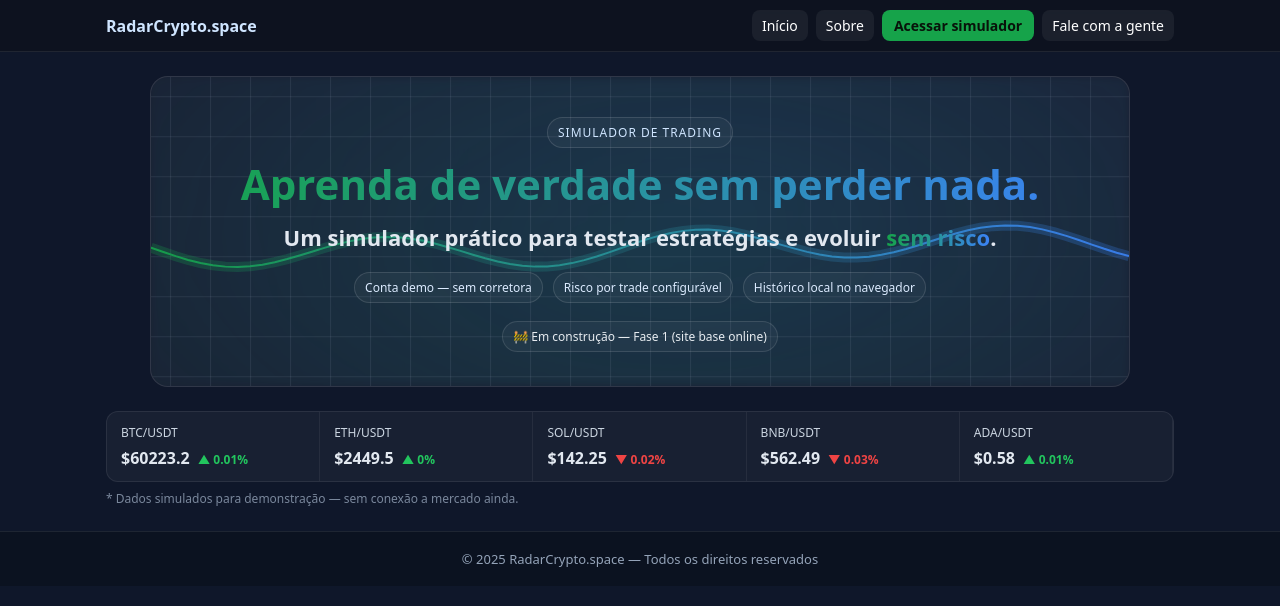
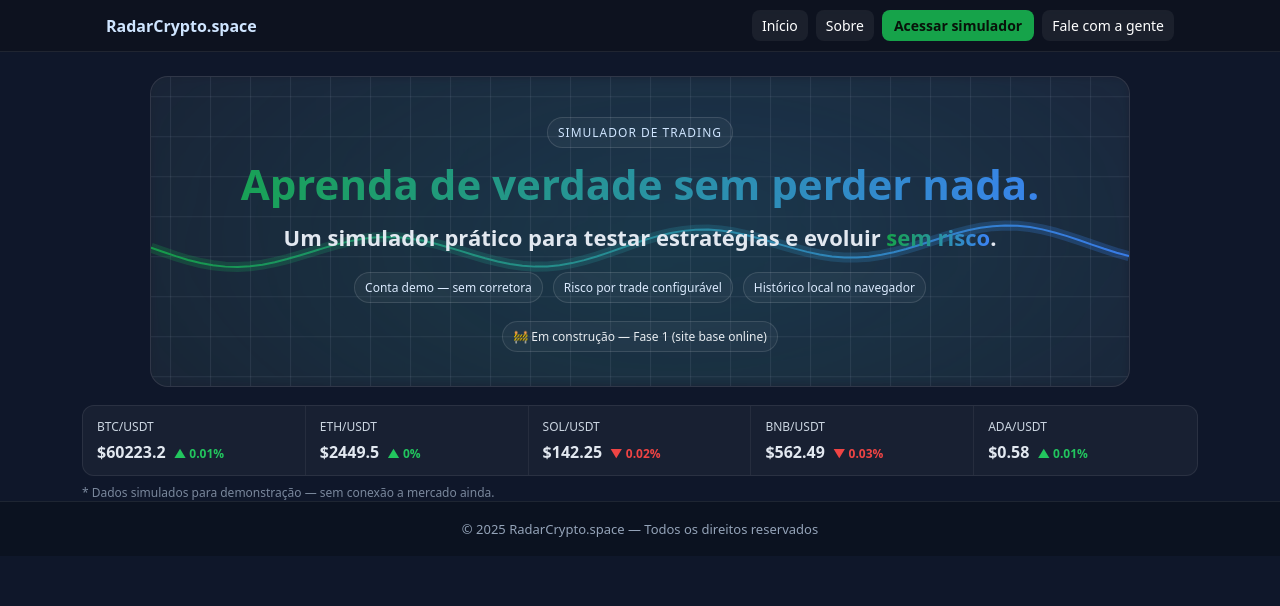
Before and after one commit to Ivanmonteiro-create/radarcripto.space, a Next.js app: page / in a window 1280 px wide. Shown: the top 606 px of the page. Built offline with nearby package versions, Linux system fonts and the light colour scheme.

Commit message:
Update MarketTicker.js

```diff
--- a/components/MarketTicker.js
+++ b/components/MarketTicker.js
@@ -1,10 +1,6 @@
 // /components/MarketTicker.js
 import { useEffect, useState } from "react";
 
-/**
- * Ticker simples com preços simulados (variação suave).
- * Por enquanto é mock local; depois trocamos por dados reais.
- */
 const base = [
   { pair: "BTC/USDT", price: 60250, change: +0.4 },
   { pair: "ETH/USDT", price: 2450, change: -0.2 },
@@ -20,7 +16,7 @@ export default function MarketTicker() {
     const id = setInterval(() => {
       setRows((prev) =>
         prev.map((r) => {
-          const drift = r.price * (Math.random() - 0.5) * 0.0008; // ±0.08%
+          const drift = r.price * (Math.random() - 0.5) * 0.0008;
           const price = Math.max(0.0001, r.price + drift);
           const change = ((price - r.price) / r.price) * 100;
           return { ...r, price: Number(price.toFixed(2)), change: Number(change.toFixed(2)) };
@@ -31,13 +27,7 @@ export default function MarketTicker() {
   }, []);
 
   return (
-    <div
-      style={{
-        margin: "24px auto 0",
-        maxWidth: 1100,
-        padding: "0 16px 24px",
-      }}
-    >
+    <div style={{ margin: "18px auto 0", maxWidth: 1180, padding: "0 16px" }}>
       <div
         style={{
           borderRadius: 12,
@@ -46,19 +36,13 @@ export default function MarketTicker() {
           overflow: "hidden",
         }}
       >
-        <div
-          style={{
-            display: "grid",
-            gridTemplateColumns: "1fr 1fr 1fr 1fr 1fr",
-            gap: 0,
-          }}
-        >
-          {rows.map((r) => (
+        <div style={{ display: "grid", gridTemplateColumns: "repeat(5, 1fr)" }}>
+          {rows.map((r, i) => (
             <div
               key={r.pair}
               style={{
                 padding: "12px 14px",
-                borderRight: "1px solid rgba(255,255,255,0.06)",
+                borderRight: i < rows.length - 1 ? "1px solid rgba(255,255,255,0.06)" : "none",
                 minWidth: 0,
               }}
             >
```
